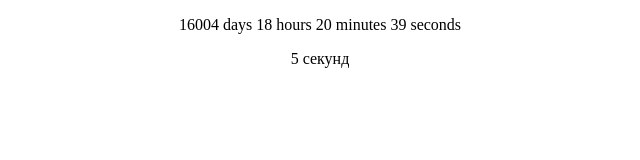
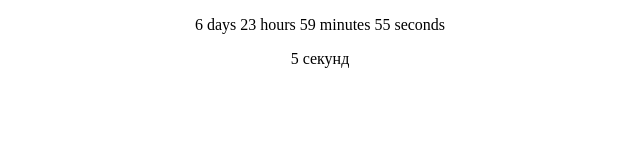
Before and after one commit to aishek/js-countdown, a website: page demo.html in a window 1280 px wide. Shown: the full height of the page, 320-960 px from the left. Drawn offline with Linux system fonts and the light colour scheme; files that its build step writes are made by us from their sources.

Commit message:
applied counting depending on unix time

```diff
--- a/demo.html
+++ b/demo.html
@@ -20,7 +20,13 @@
           }
         }
       );
-  to_countdown.start_to(1382811644);
+
+  var now_plus_seven_days = new Date();
+      now_plus_seven_days.setDate(now_plus_seven_days.getDate() + 7);
+
+  var now_plus_seven_days_seconds_from_epoch = Math.floor(now_plus_seven_days.getTime() / 1000);
+
+  to_countdown.start_to(now_plus_seven_days_seconds_from_epoch);
 </script>
 
 <p style="text-align: center;" id="from"></p>
--- a/src/countdown.js
+++ b/src/countdown.js
@@ -12,10 +12,11 @@ function Countdown(options){
 };
 
 /**
- * Starts countdown to point in future, specified is seconds.
- * Seconds, wich passes to progress callback, decremented in series.
- * When seconds became 0, no progress callback called,
- * but complete does, and countdown stops.
+ * Starts countdown to point in future, specified is seconds from epoch
+ * ({@link http://en.wikipedia.org/wiki/Unix_time|Unix_time}). Seconds,
+ * which passes to progress callback, decremented in series. When
+ * seconds became 0, no progress callback called, but complete does,
+ * and countdown stops.
  *
  * @param {Number} seconds_form_unix_epoch_to_complete
  */
@@ -24,15 +25,17 @@ Countdown.prototype.start_to = function(seconds_form_unix_epoch_to_complete) {
     throw new Error("must specify seconds_form_unix_epoch_to_complete for countdown.start_to()");
   }
 
-  this.start(seconds_form_unix_epoch_to_complete, -1, 0);
+  var current = seconds_form_unix_epoch_to_complete - this.seconds_from_unix_epoch_now();
+  this.start(current, -1, 0);
 };
 
 /**
- * Starts countdown from fixed point, specified is seconds.
+ * Starts countdown from fixed point, specified is seconds from epoch
+ * ({@link http://en.wikipedia.org/wiki/Unix_time|Unix_time}).
  * Seconds, wich passes to progress callback, incremented in series,
  * so complete callback never called.
  *
- * @param {Number} seconds_from_unix_epoch_to_start_from
+ * @param {Number} [seconds_from_unix_epoch_to_start_from=now]
  */
 Countdown.prototype.start_from = function(seconds_from_unix_epoch_to_start_from) {
   if (typeof(seconds_from_unix_epoch_to_start_from) !== 'number') {
```
Also changed, not shown: countdown.en.js (+10 -7 lines), countdown.js (+10 -7 lines), countdown.ru.js (+10 -7 lines), countdown.en.min.js, countdown.min.js, countdown.ru.min.js.
